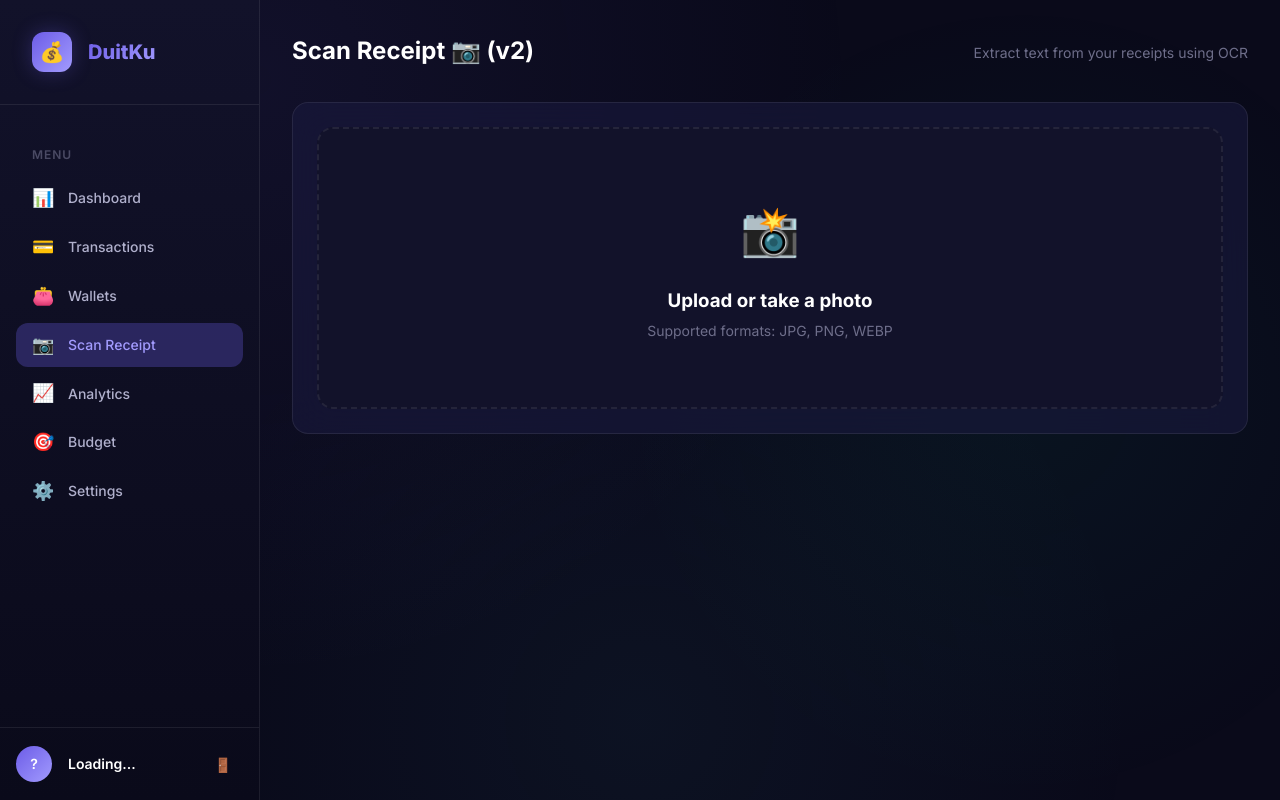
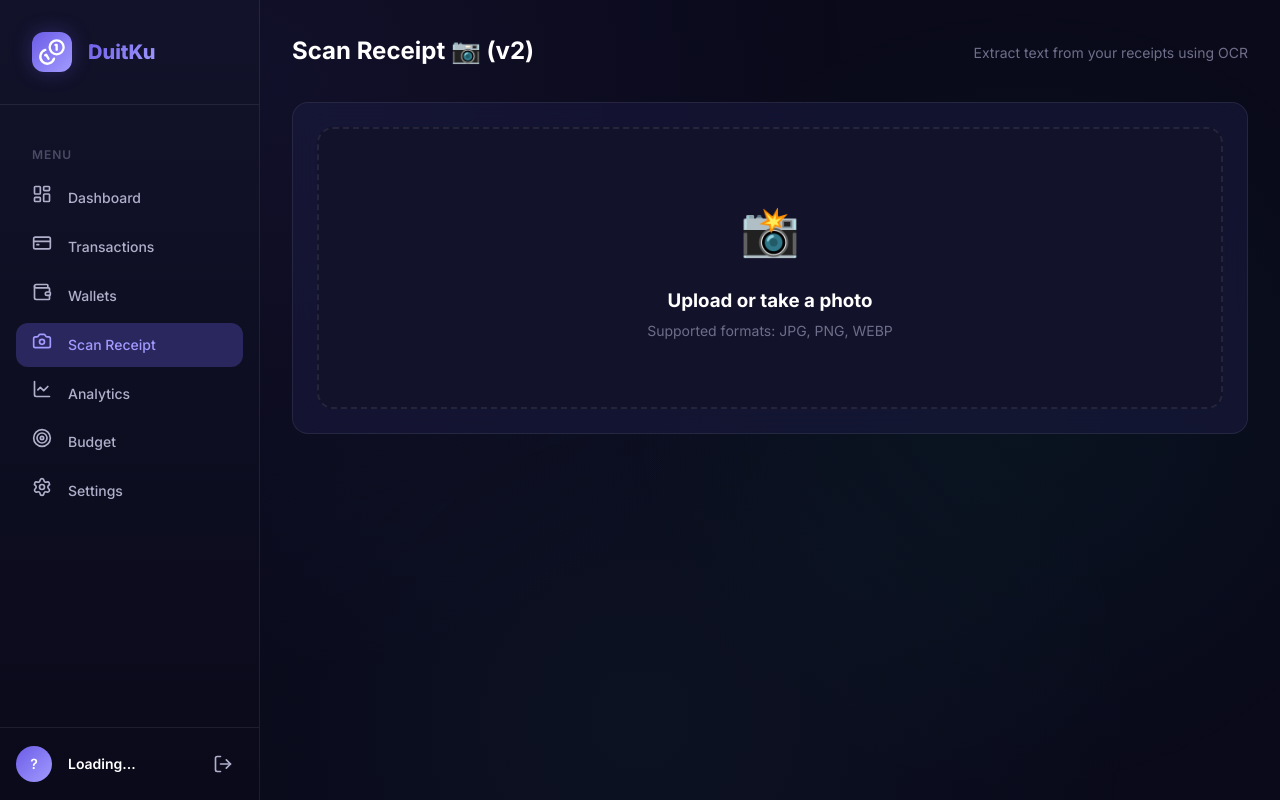
Before and after one commit to 286rx/Duitku-, a Next.js app: page /scan in a window 1280 px wide. Built offline with nearby package versions, Linux system fonts and the light colour scheme; no server answers.

Commit message:
Replace emojis with lucide-react icons in Sidebar and BottomNav

```diff
--- a/package.json
+++ b/package.json
@@ -13,6 +13,7 @@
     "@supabase/supabase-js": "^2.47.0",
     "chart.js": "^4.4.7",
     "date-fns": "^4.1.0",
+    "lucide-react": "^1.24.0",
     "next": "14.2.21",
     "react": "^18.3.1",
     "react-chartjs-2": "^5.3.0",
--- a/src/components/BottomNav.tsx
+++ b/src/components/BottomNav.tsx
@@ -3,11 +3,18 @@
 import Link from 'next/link';
 import { usePathname } from 'next/navigation';
 
+import {
+  LayoutDashboard,
+  CreditCard,
+  Wallet as WalletIcon,
+  Camera
+} from 'lucide-react';
+
 const navItems = [
-  { href: '/dashboard', icon: '📊', label: 'Home' },
-  { href: '/transactions', icon: '💳', label: 'Transaksi' },
-  { href: '/wallets', icon: '👛', label: 'Wallet' },
-  { href: '/scan', icon: '📷', label: 'Scan' },
+  { href: '/dashboard', icon: <LayoutDashboard size={20} />, label: 'Home' },
+  { href: '/transactions', icon: <CreditCard size={20} />, label: 'Transaksi' },
+  { href: '/wallets', icon: <WalletIcon size={20} />, label: 'Wallet' },
+  { href: '/scan', icon: <Camera size={20} />, label: 'Scan' },
 ];
 
 export default function BottomNav() {
--- a/src/components/Sidebar.tsx
+++ b/src/components/Sidebar.tsx
@@ -6,14 +6,26 @@ import { createClient } from '@/lib/supabase/client';
 import { useRouter } from 'next/navigation';
 import { useEffect, useState } from 'react';
 
+import {
+  LayoutDashboard,
+  CreditCard,
+  Wallet as WalletIcon,
+  Camera,
+  LineChart,
+  Target,
+  Settings,
+  LogOut,
+  Coins
+} from 'lucide-react';
+
 const navItems = [
-  { href: '/dashboard', icon: '📊', label: 'Dashboard' },
-  { href: '/transactions', icon: '💳', label: 'Transactions' },
-  { href: '/wallets', icon: '👛', label: 'Wallets' },
-  { href: '/scan', icon: '📷', label: 'Scan Receipt' },
-  { href: '/analytics', icon: '📈', label: 'Analytics' },
-  { href: '/budget', icon: '🎯', label: 'Budget' },
-  { href: '/settings', icon: '⚙️', label: 'Settings' },
+  { href: '/dashboard', icon: <LayoutDashboard size={20} />, label: 'Dashboard' },
+  { href: '/transactions', icon: <CreditCard size={20} />, label: 'Transactions' },
+  { href: '/wallets', icon: <WalletIcon size={20} />, label: 'Wallets' },
+  { href: '/scan', icon: <Camera size={20} />, label: 'Scan Receipt' },
+  { href: '/analytics', icon: <LineChart size={20} />, label: 'Analytics' },
+  { href: '/budget', icon: <Target size={20} />, label: 'Budget' },
+  { href: '/settings', icon: <Settings size={20} />, label: 'Settings' },
 ];
 
 export default function Sidebar() {
@@ -45,7 +57,9 @@ export default function Sidebar() {
   return (
     <aside className="sidebar">
       <div className="sidebar-logo">
-        <div className="sidebar-logo-icon">💰</div>
+        <div className="sidebar-logo-icon" style={{ display: 'flex', alignItems: 'center' }}>
+          <Coins size={28} />
+        </div>
         <h1>DuitKu</h1>
       </div>
 
@@ -75,8 +89,8 @@ export default function Sidebar() {
           <div className="sidebar-user-name">{user?.name || 'Loading...'}</div>
           <div className="sidebar-user-email">{user?.email || ''}</div>
         </div>
-        <button className="btn btn-ghost btn-icon" onClick={handleLogout} title="Logout">
-          🚪
+        <button className="btn btn-ghost btn-icon" onClick={handleLogout} title="Logout" style={{ padding: '8px' }}>
+          <LogOut size={20} />
         </button>
       </div>
     </aside>
```
Also changed, not shown: 1 other file (tests, documents, lock files or other folders).
